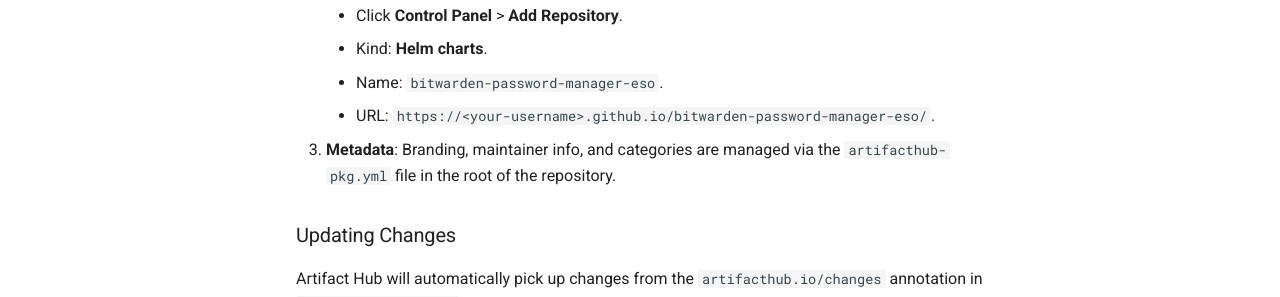
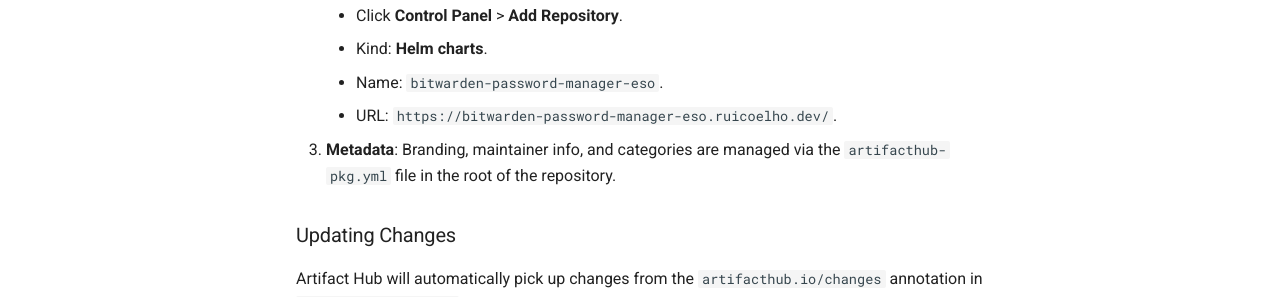
Before and after one commit to user-cube/bitwarden-password-manager-eso, an MkDocs documentation site: the page built from docs/development.md, in a window 1280 px wide and 900 px high, scrolled down 1441 px. Shown: the part 359-656 px from the top of the window. Built offline with MkDocs 1.6.1 and Material for MkDocs 9.7.7, drawn with Linux system fonts in a browser that asks for light colours; part of the change alters nothing that is shown.

Commit message:
fix: update docs and icon

```diff
--- a/docs/development.md
+++ b/docs/development.md
@@ -63,7 +63,7 @@ To list this chart on [Artifact Hub](https://artifacthub.io/):
     - Click **Control Panel** > **Add Repository**.
     - Kind: **Helm charts**.
     - Name: `bitwarden-password-manager-eso`.
-    - URL: `https://<your-username>.github.io/bitwarden-password-manager-eso/`.
+    - URL: `https://bitwarden-password-manager-eso.ruicoelho.dev/`.
 3.  **Metadata**: Branding, maintainer info, and categories are managed via the `artifacthub-pkg.yml` file in the root of the repository.
 
 ### Updating Changes
```
Also changed, not shown: 1 other file.
